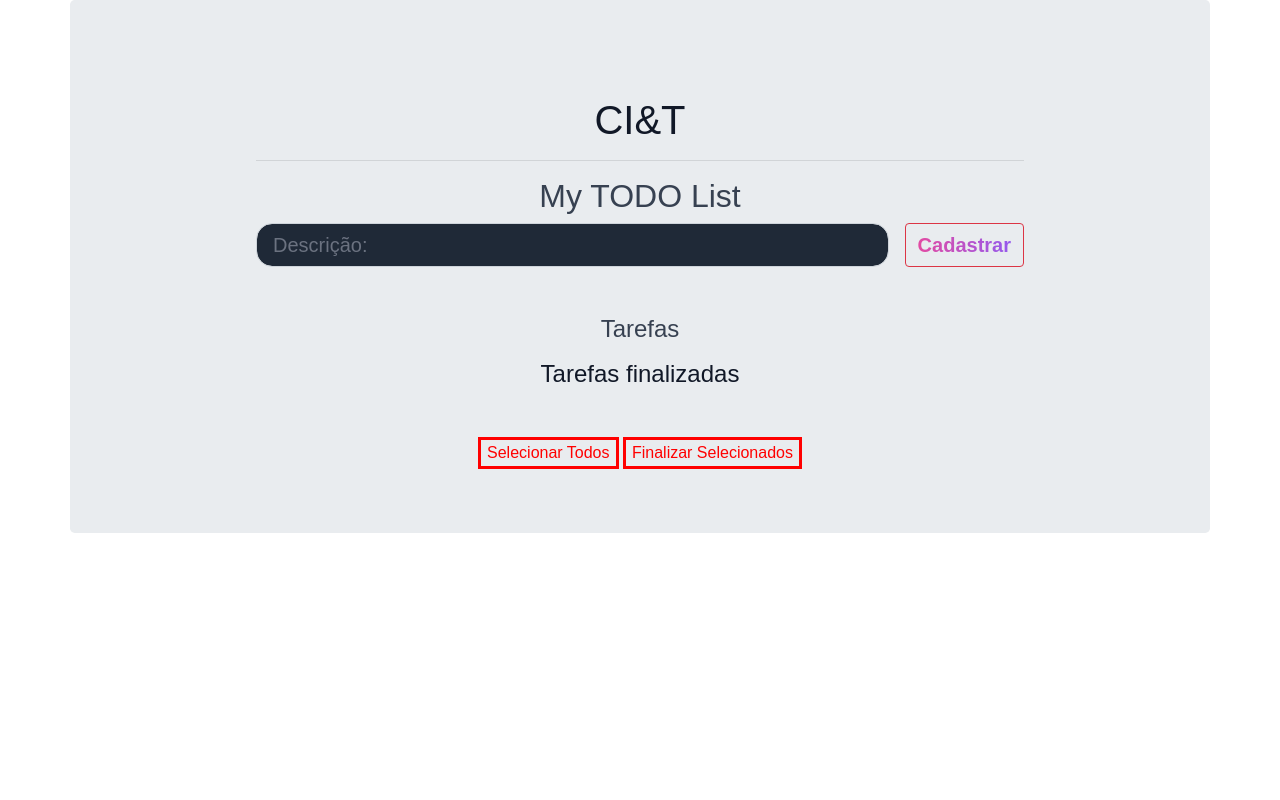
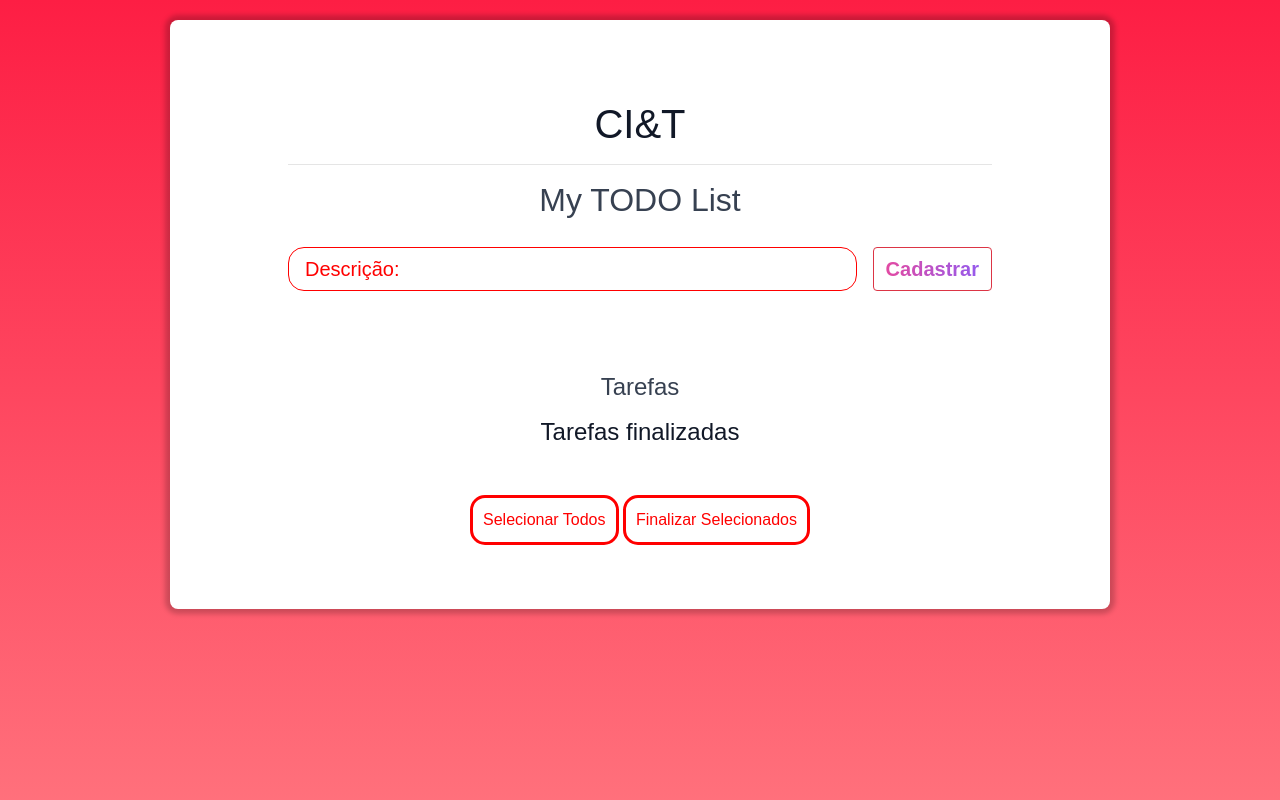
Before and after one commit to CI-T-UniBH/CI-T-UniBH, a PHP site: page / in a window 1280 px wide. Run offline with PHP 8.4, Linux system fonts and the light colour scheme.

Commit message:
Update main.css

```diff
--- a/css/main.css
+++ b/css/main.css
@@ -6,7 +6,7 @@
 	--pink: #EC4899;
 	--purple: #8B5CF6;
 	--light: #EEE;
-
+	--red: #ff0000;
 }
 
 * {
@@ -20,11 +20,11 @@
 	flex-direction: column;
 	min-height: 100vh;
 	color: #FFF;
-	background-color: var(--white);
+	background-color: var(--light);
 }
 
 header {
-	padding: 2rem 1rem;
+	padding: 1rem 3rem;
 	max-width: 800px;
 	width: 100%;
 	color: var(--dark);
@@ -39,7 +39,7 @@
 }
 
 #form-nova-tarefa {
-	display: flex;
+	display: block;
 }
 
 input, button {
@@ -50,9 +50,10 @@
 }
 
 .botoesfinais {
-
+  padding: 10px;
 	color: #ff0000;
 	border: solid;
+	border-radius: 15px;
 	outline: none;
 	background: none;
 }
@@ -60,16 +61,16 @@
 
 #input-nova-tarefa {
 	flex: 1 1 0%;
-	background-color: var(--darker);
+	border-color: red;
 	padding: 1rem;
 	border-radius: 1rem;
 	margin-right: 1rem;
-	color: var(--light);
+	color: var(--red);
 	font-size: 1.25rem;
 }
 
 #input-nova-tarefa::placeholder {
-	color: var(--grey);
+	color: var(--red);
 }
 
 #enviar-nova-tarefa {
@@ -120,7 +121,7 @@
 #tarefas .tarefa {
 	display: flex;
 	justify-content: space-between;
-	background-color: var(--darkest);
+	background-color: #0ddfdfcc;
 	padding: 1rem;
 	border-radius: 1rem;
 	margin-bottom: 1rem;
@@ -188,3 +189,25 @@
 .tarefa .acao .finalizar {
 	color: green;
 }
+
+body{
+	color: #333333;
+	font-family: "Lucida    Sans    Unicode", "Lucida   Grande", sans-serif;
+	padding: 20px 0px 10px;
+	background: linear-gradient(#fd1e44, #ff4554c4);
+  }
+
+  .container  {
+	margin: 20 auto;
+	width: 940px;
+  }
+
+  form {
+	padding: 20px 0px 50px 0px;
+  }
+
+  #content {
+	box-shadow: 0px 0px 5px 5px rgba(0, 0, 0, 0.2);
+	border-radius: 0.5rem;
+	background: white;
+  }
```
